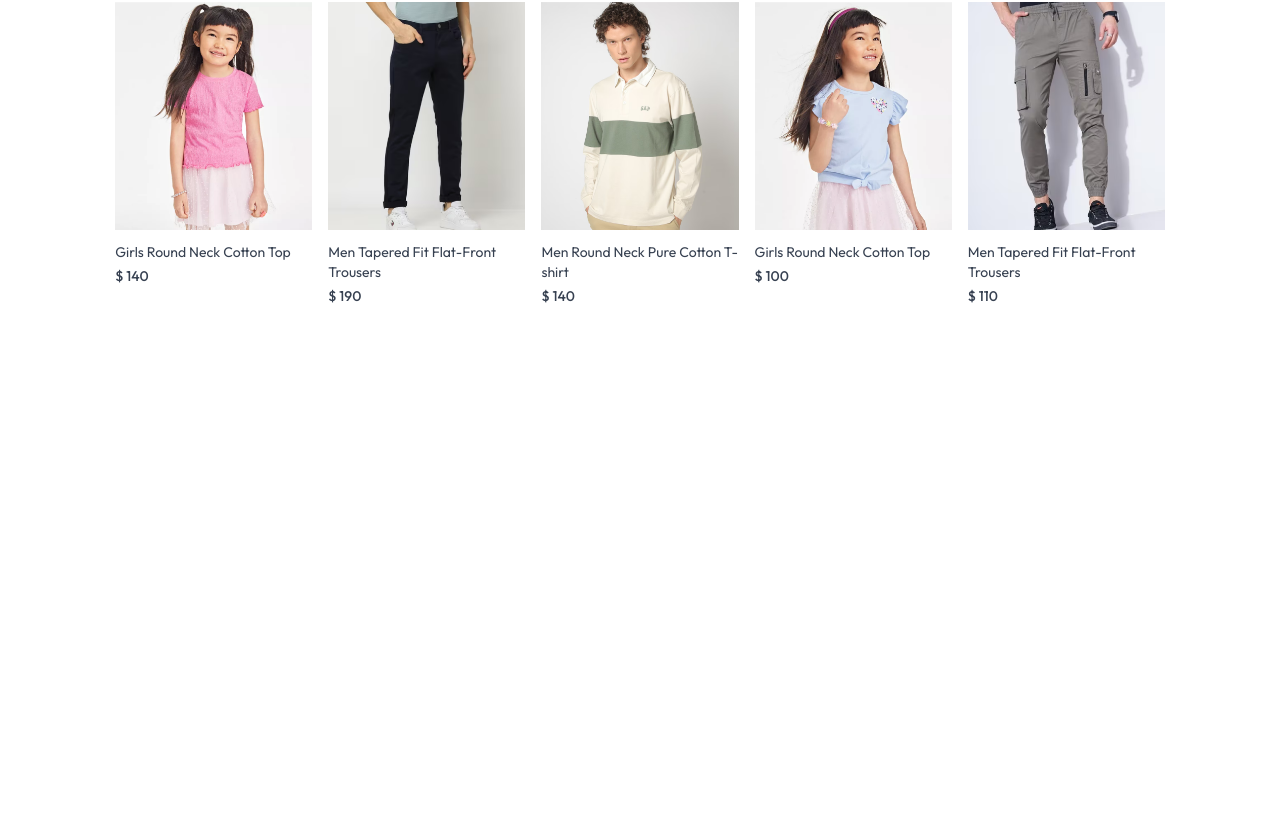
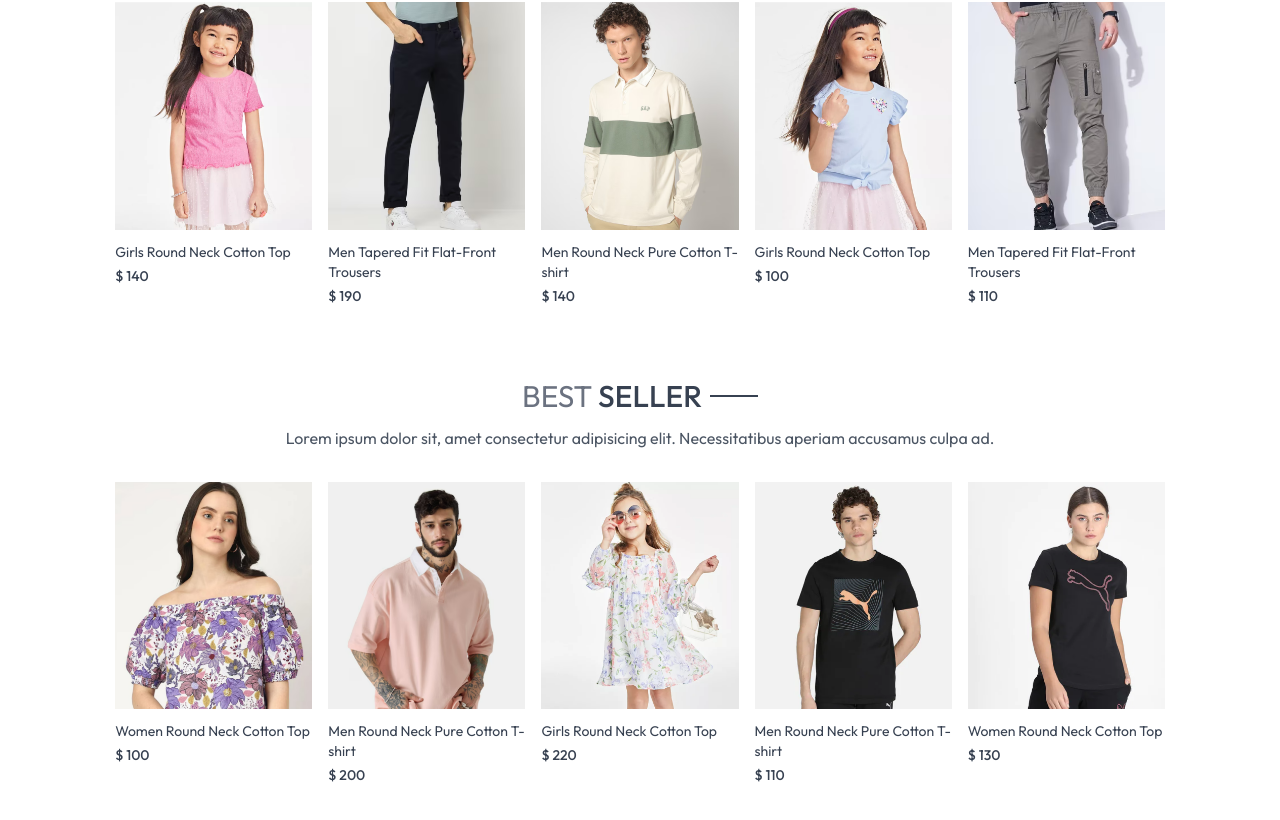
Before and after one commit to mohamedQadryAhmed/Clothing-shop, a React (Vite) app: page / in a window 1280 px wide. Shown: the part 938-1758 px from the top of the page. Before the commit the page ends 1284 px from the top, so only its background shows below. Built offline with nearby package versions, Linux system fonts and the light colour scheme.

Commit message:
Best Seller section

```diff
--- /dev/null
+++ b/src/components/BestSeller.jsx
@@ -0,0 +1,40 @@
+import React, { useContext, useEffect, useState } from "react";
+import { ShopContext } from "../context/ShopContext";
+import Title from "./Title";
+import ProductItem from "./ProductItem";
+
+function BestSeller() {
+  const { products } = useContext(ShopContext);
+  const [bestSeller, setbestSeller] = useState([]);
+
+  useEffect(() => {
+    const bestProducts = products.filter((item) => item.bestseller);
+    setbestSeller(bestProducts.slice(0, 5));
+  }, []);
+
+  return (
+    <section className="my-10">
+      <div className="text-center text-3xl py-8">
+        <Title text1={"BEST"} text2={"SELLER"} />
+        <p className="w-3/4 m-auto text-xs sm:text-sm md:text-base text-gray-600 ">
+          Lorem ipsum dolor sit, amet consectetur adipisicing elit.
+          Necessitatibus aperiam accusamus culpa ad.
+        </p>
+      </div>
+      {/* Render products */}
+      <div className="grid grid-cols-2 sm:grid-cols-3 md:grid-cols-4 lg:grid-cols-5 gap-4 gap-y-6">
+        {bestSeller.map((item, index) => (
+          <ProductItem
+            key={index}
+            id={item._id}
+            image={item.image}
+            name={item.name}
+            price={item.price}
+          />
+        ))}
+      </div>
+    </section>
+  );
+}
+
+export default BestSeller;
--- a/src/components/Navbar.jsx
+++ b/src/components/Navbar.jsx
@@ -12,7 +12,9 @@
 
   return (
     <header className="flex items-center justify-between py-5 font-medium">
-      <img src={assets.logo} alt="logo" className="w-36" />
+      <Link to="/">
+        <img src={assets.logo} alt="logo" className="w-36" />
+      </Link>
 
       <ul className="hidden sm:flex gap-5 text-sm text-gray-700">
         <NavLink to="/" className="flex flex-col items-center gap-1">
--- a/src/pages/Home.jsx
+++ b/src/pages/Home.jsx
@@ -1,12 +1,14 @@
 import React from "react";
 import Hero from "../components/Hero";
 import LatestCollections from "../components/LatestCollections";
+import BestSeller from "../components/BestSeller";
 
 function Home() {
   return (
     <>
       <Hero />
       <LatestCollections />
+      <BestSeller />
     </>
   );
 }
```
